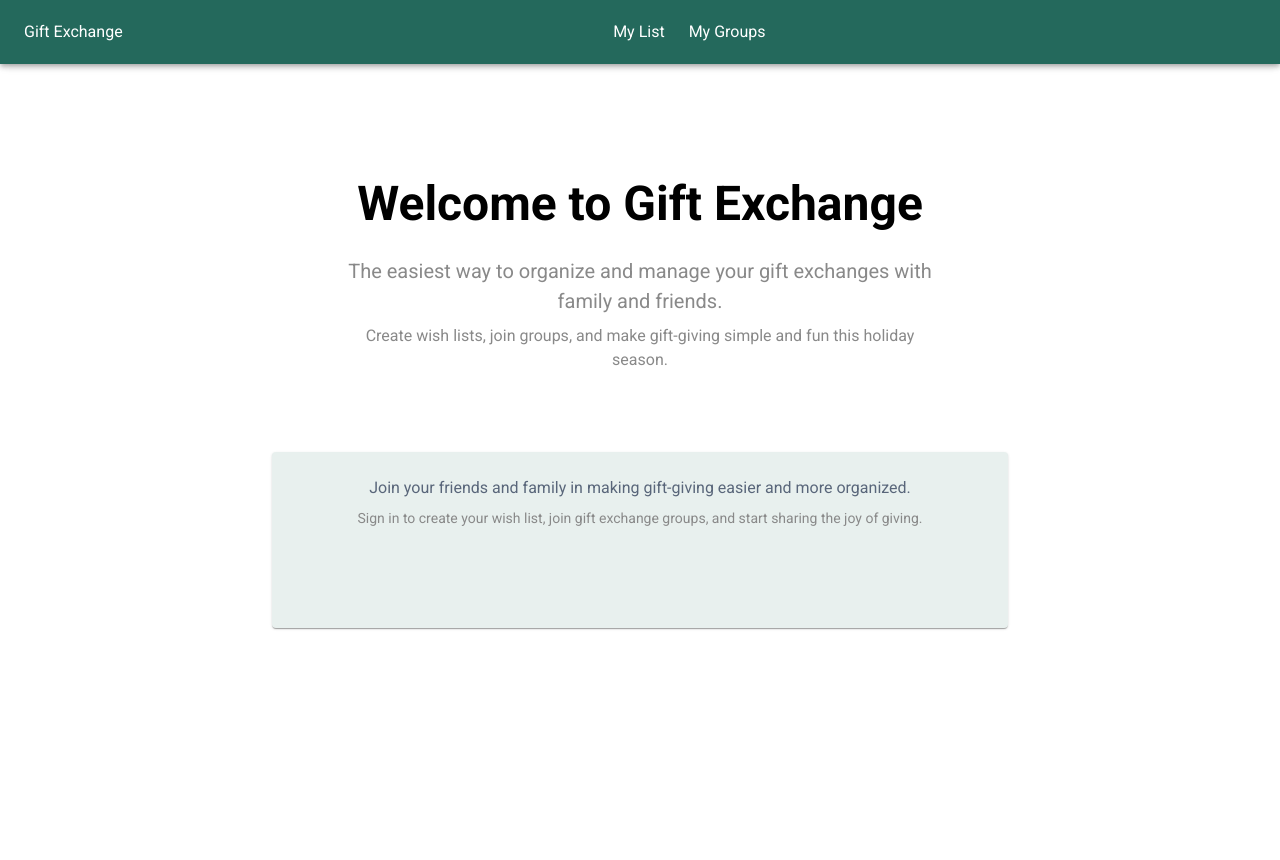
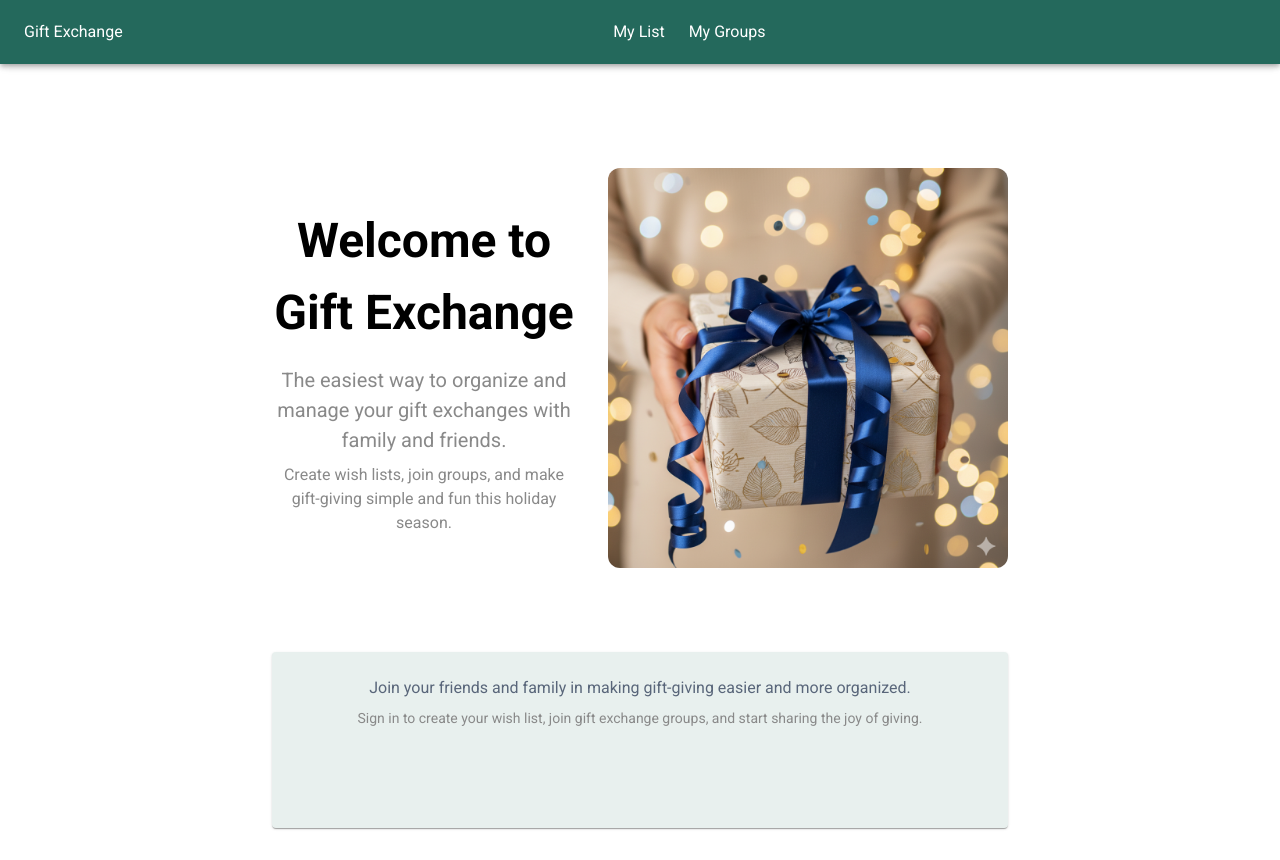
Before and after one commit to bkallaus/gift-list, a Next.js app: page / in a window 1280 px wide. Before the commit the page ends 800 px from the top, so only its background shows below. Built offline with nearby package versions, Linux system fonts and the light colour scheme; no server answers; what @mui/material-nextjs, google-auth-library would draw is missing.

Commit message:
feat: add an image

```diff
--- a/src/app/page.tsx
+++ b/src/app/page.tsx
@@ -2,6 +2,7 @@ import * as React from "react";
 import Box from "@mui/material/Box";
 import Typography from "@mui/material/Typography";
 import Link from "next/link";
+import Image from "next/image";
 import { SignInPrompt } from "@/components/auth/sign-in-promp";
 import { Spacing } from "@/components/spacing";
 import { BorderedPaper } from "@/components/bordered-paper";
@@ -23,9 +24,17 @@ const HomePage = async () => {
   return (
     <div>
       <Box
+        display={'flex'}
+        justifyContent={'space-between'}
+        alignItems={'center'}
+        flexDirection={{ xs: 'column', md: 'row' }}
+        gap={4}
         py={10}
+      >
+        <Box
           sx={{
             textAlign: "center",
+            flex: 1,
           }}
         >
           <Typography fontSize={48} fontWeight={600} sx={{ mb: 2 }}>
@@ -37,6 +46,24 @@ const HomePage = async () => {
           <Typography fontSize={16} color="text.secondary" sx={{ maxWidth: 600, mx: "auto" }}>
             Create wish lists, join groups, and make gift-giving simple and fun this holiday season.
           </Typography>
+        </Box>
+        <Box
+          sx={{
+            flexShrink: 0,
+            display: { xs: 'none', md: 'block' },
+          }}
+        >
+          <Image
+            src={'/gift.png'}
+            width={400}
+            height={400}
+            alt="Gift exchange illustration"
+            style={{
+              objectFit: 'contain',
+              borderRadius: 12,
+            }}
+          />
+        </Box>
       </Box>
       {!session ? (
         <SignInPrompt />
```
Also changed, not shown: public/gift.png (added). Lines whose indentation alone changed are shown as unchanged.
